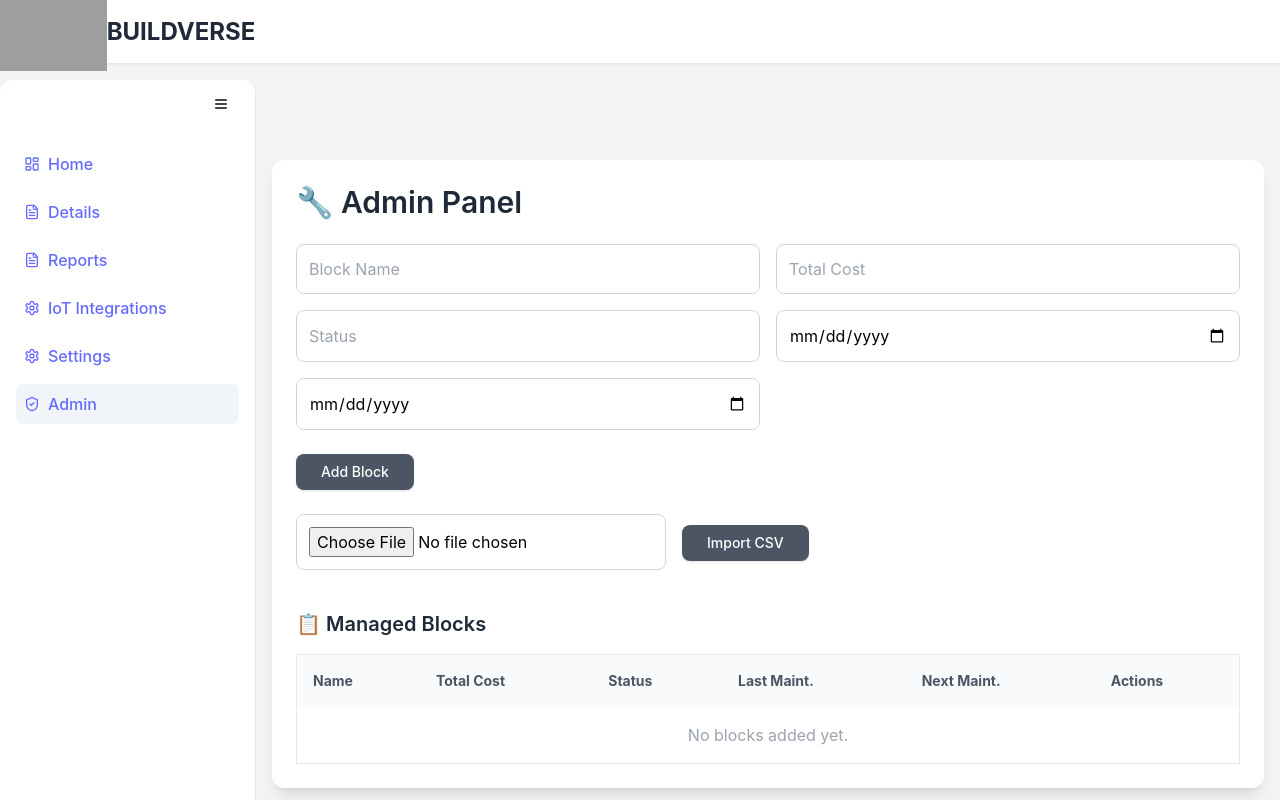
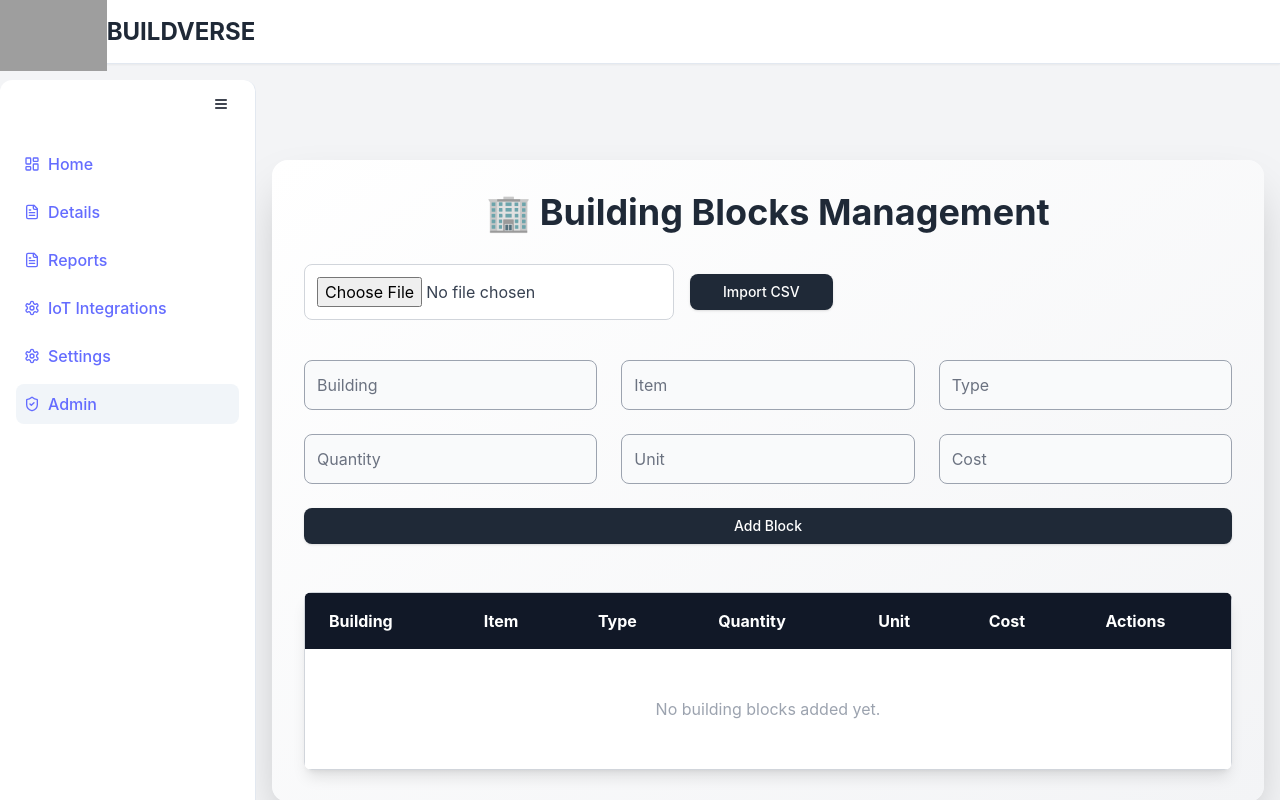
Before and after one commit to Manoj-Developer360/buildverse, a React (Vite) app: page /admin in a window 1280 px wide. Built offline with nearby package versions, Linux system fonts and the light colour scheme; grey boxes are pictures that could not be loaded.

Commit message:
Update Admin Panel

```diff
--- a/src/pages/AdminPanel.tsx
+++ b/src/pages/AdminPanel.tsx
@@ -7,22 +7,24 @@ import * as Papa from 'papaparse';
 
 interface Block {
   id: number;
-  name: string;
-  totalCost: string;
-  status: string;
-  lastMaintenance: string;
-  nextMaintenance: string;
+  building: string;
+  item: string;
+  type: string;
+  quantity: string;
+  unit: string;
+  cost: string;
 }
 
 const AdminPanel: React.FC = () => {
   const [blocks, setBlocks] = useState<Block[]>([]);
   const [formData, setFormData] = useState<Block>({
     id: 0,
-    name: '',
-    totalCost: '',
-    status: '',
-    lastMaintenance: '',
-    nextMaintenance: '',
+    building: '',
+    item: '',
+    type: '',
+    quantity: '',
+    unit: '',
+    cost: '',
   });
   const [file, setFile] = useState<File | null>(null);
 
@@ -35,12 +37,12 @@ const AdminPanel: React.FC = () => {
   };
 
   const handleSubmit = () => {
-    if (!formData.name || !formData.totalCost || !formData.status) {
+    if (!formData.building || !formData.item || !formData.type) {
       toast.error('Please fill in all required fields');
       return;
     }
 
-    if (formData.id) {
+    if (formData.id !== 0) {
       setBlocks((prev) =>
         prev.map((block) => (block.id === formData.id ? formData : block))
       );
@@ -51,16 +53,17 @@ const AdminPanel: React.FC = () => {
         id: Date.now(),
       };
       setBlocks((prev) => [...prev, newBlock]);
-      toast.success('Block added!');
+      toast.success('Block created successfully!');
     }
 
     setFormData({
       id: 0,
-      name: '',
-      totalCost: '',
-      status: '',
-      lastMaintenance: '',
-      nextMaintenance: '',
+      building: '',
+      item: '',
+      type: '',
+      quantity: '',
+      unit: '',
+      cost: '',
     });
   };
 
@@ -70,144 +73,131 @@ const AdminPanel: React.FC = () => {
 
   const handleDelete = (id: number) => {
     setBlocks((prev) => prev.filter((block) => block.id !== id));
-    toast.success('Block deleted!');
+    toast.success('Block deleted successfully!');
   };
 
   const handleFileChange = (e: React.ChangeEvent<HTMLInputElement>) => {
-    if (e.target.files) {
+    if (e.target.files?.length) {
       setFile(e.target.files[0]);
     }
   };
 
   const handleImport = () => {
     if (!file) {
-      toast.error('Please select a file to import.');
+      toast.error('Please select a CSV file to import.');
       return;
     }
 
-    Papa.parse(file as File, {
+    Papa.parse(file, {
       complete: (result) => {
-        const importedBlocks = result.data.map((row: any) => ({
-          id: Date.now(),
-          name: row[0],
-          totalCost: row[1],
-          status: row[2],
-          lastMaintenance: row[3],
-          nextMaintenance: row[4],
+        const importedBlocks = (result.data as string[][])
+          .filter((row, index) => {
+            if (index === 0) return false; // Ignore header
+            return row.length >= 6;
+          })
+          .map((row) => ({
+            id: Date.now() + Math.random(),
+            building: row[0] || '',
+            item: row[1] || '',
+            type: row[2] || '',
+            quantity: row[3] || '',
+            unit: row[4] || '',
+            cost: row[5] || '',
           }));
-        setBlocks(importedBlocks);
+        setBlocks((prev) => [...prev, ...importedBlocks]);
         toast.success('Blocks imported successfully!');
       },
       header: false,
+      skipEmptyLines: true,
     });
   };
 
   return (
-    <div className="p-6 mt-20 bg-white shadow-lg rounded-xl max-w-6xl mx-auto">
+    <div className="p-8 mt-20 bg-gradient-to-br from-white to-gray-100 shadow-2xl rounded-2xl max-w-7xl mx-auto">
       <Toaster />
-      <h2 className="text-3xl font-semibold text-gray-800 mb-6">🔧 Admin Panel</h2>
+      <h2 className="text-4xl font-bold text-gray-800 mb-8 text-center">🏢 Building Blocks Management</h2>
 
-      {/* Form Section */}
-      <div className="grid grid-cols-1 md:grid-cols-2 gap-4 mb-6">
-  <input
-    type="text"
-    name="name"
-    placeholder="Block Name"
-    value={formData.name}
-    onChange={handleChange}
-    className="border border-gray-300 bg-white rounded-lg p-3 text-black focus:outline-none focus:ring-2 focus:ring-gray-500"
-  />
-  <input
-    type="number"
-    name="totalCost"
-    placeholder="Total Cost"
-    value={formData.totalCost}
-    onChange={handleChange}
-    className="border border-gray-300 bg-white rounded-lg p-3 text-black focus:outline-none focus:ring-2 focus:ring-gray-500"
-  />
-  <input
-    type="text"
-    name="status"
-    placeholder="Status"
-    value={formData.status}
-    onChange={handleChange}
-    className="border border-gray-300 bg-white rounded-lg p-3 text-black focus:outline-none focus:ring-2 focus:ring-gray-500"
-  />
-  <input
-    type="date"
-    name="lastMaintenance"
-    value={formData.lastMaintenance}
-    onChange={handleChange}
-    className="border border-gray-300 bg-white rounded-lg p-3 text-black focus:outline-none focus:ring-2 focus:ring-gray-500"
-  />
-  <input
-    type="date"
-    name="nextMaintenance"
-    value={formData.nextMaintenance}
-    onChange={handleChange}
-    className="border border-gray-300 bg-white rounded-lg p-3 text-black focus:outline-none focus:ring-2 focus:ring-gray-500"
-  />
-</div>
-
-
-      <Button onClick={handleSubmit} className="bg-gray-600 text-white px-6 py-2 rounded-lg hover:bg-gray-700">
-        {formData.id ? 'Update Block' : 'Add Block'}
-      </Button>
-
-      {/* Import CSV Section */}
-      <div className="mt-6 mb-6">
+      {/* File Upload Section */}
+      <div className="flex flex-col md:flex-row items-center mb-10 gap-4">
         <input
           type="file"
+          accept=".csv"
           onChange={handleFileChange}
-    accept=".csv"
-    className="border border-gray-300 bg-white rounded-lg p-3 text-black focus:outline-none focus:ring-2 focus:ring-gray-500"
+          className="border border-gray-300 bg-white rounded-lg p-3 text-gray-700 focus:outline-none focus:ring-1 focus:ring-gray-400 w-full md:w-auto"
         />
         <Button
           onClick={handleImport}
-    className="bg-gray-600 text-white px-6 py-2 rounded-lg hover:bg-gray-700 ml-4"
+          className="bg-gray-800 text-white px-8 py-3 rounded-lg hover:bg-gray-700 w-full md:w-auto"
         >
           Import CSV
         </Button>
       </div>
 
+      {/* Form Section */}
+      <div className="grid grid-cols-1 md:grid-cols-3 gap-6 mb-12">
+        {['building', 'item', 'type', 'quantity', 'unit', 'cost'].map((field) => (
+          <input
+            key={field}
+            type="text"
+            name={field}
+            value={(formData as any)[field]}
+            onChange={handleChange}
+            placeholder={field.charAt(0).toUpperCase() + field.slice(1)}
+            className="border border-gray-400 bg-gray-50 rounded-lg p-3 text-gray-800 placeholder-gray-500 focus:outline-none focus:ring-1 focus:ring-gray-400 focus:border-gray-400"
+          />
+        ))}
+        <Button
+          onClick={handleSubmit}
+          className="col-span-1 md:col-span-3 bg-gray-800 text-white py-3 rounded-lg hover:bg-gray-700"
+        >
+          {formData.id ? 'Update Block' : 'Add Block'}
+        </Button>
+      </div>
 
       {/* Table Section */}
-      <div className="mt-10">
-        <h3 className="text-xl font-semibold text-gray-800 mb-4">📋 Managed Blocks</h3>
-        <div className="overflow-x-auto">
-          <table className="min-w-full border border-gray-200 rounded-lg text-left">
-            <thead className="bg-gray-50 text-sm text-gray-600">
+      <div className="overflow-x-auto rounded-lg shadow-lg">
+        <table className="min-w-full table-auto border border-gray-300">
+          <thead className="bg-gray-900 text-white">
             <tr>
-                <th className="p-4">Name</th>
-                <th className="p-4">Total Cost</th>
-                <th className="p-4">Status</th>
-                <th className="p-4">Last Maint.</th>
-                <th className="p-4">Next Maint.</th>
-                <th className="p-4">Actions</th>
+              <th className="px-6 py-4 text-left">Building</th>
+              <th className="px-6 py-4 text-left">Item</th>
+              <th className="px-6 py-4 text-left">Type</th>
+              <th className="px-6 py-4 text-left">Quantity</th>
+              <th className="px-6 py-4 text-left">Unit</th>
+              <th className="px-6 py-4 text-left">Cost</th>
+              <th className="px-6 py-4 text-left">Actions</th>
             </tr>
           </thead>
-            <tbody>
-              {blocks.map((block) => (
-                <tr key={block.id} className="border-t hover:bg-gray-50">
-                  <td className="p-4 text-gray-700">{block.name}</td>
-                  <td className="p-4 text-gray-700">${block.totalCost}</td>
-                  <td className="p-4 text-gray-700">{block.status}</td>
-                  <td className="p-4 text-gray-700">{block.lastMaintenance}</td>
-                  <td className="p-4 text-gray-700">{block.nextMaintenance}</td>
-                  <td className="p-4 space-x-2">
-                    <Button onClick={() => handleEdit(block)} className="bg-yellow-500 text-white px-3 py-1 rounded-lg">
+          <tbody className="bg-white text-gray-700">
+            {blocks.length > 0 ? (
+              blocks.map((block) => (
+                <tr key={block.id} className="border-b border-gray-200 hover:bg-gray-100">
+                  <td className="px-6 py-4">{block.building}</td>
+                  <td className="px-6 py-4">{block.item}</td>
+                  <td className="px-6 py-4">{block.type}</td>
+                  <td className="px-6 py-4">{block.quantity}</td>
+                  <td className="px-6 py-4">{block.unit}</td>
+                  <td className="px-6 py-4">Rs. {parseFloat(block.cost).toFixed(4)}</td>
+                  <td className="px-6 py-4 space-y-2">
+                    <Button
+                      onClick={() => handleEdit(block)}
+                      className="w-full bg-gray-700 text-white text-sm py-2 rounded-lg hover:bg-gray-600"
+                    >
                       Edit
                     </Button>
-                    <Button onClick={() => handleDelete(block.id)} className="bg-red-600 text-white px-3 py-1 rounded-lg">
+                    <Button
+                      onClick={() => handleDelete(block.id)}
+                      className="w-full bg-gray-500 text-white text-sm py-2 rounded-lg hover:bg-gray-600"
+                    >
                       Delete
                     </Button>
                   </td>
                 </tr>
-              ))}
-              {blocks.length === 0 && (
+              ))
+            ) : (
               <tr>
-                  <td colSpan={6} className="text-center p-4 text-gray-400">
-                    No blocks added yet.
+                <td colSpan={7} className="text-center px-6 py-12 text-gray-400">
+                  No building blocks added yet.
                 </td>
               </tr>
             )}
@@ -215,7 +205,6 @@ const AdminPanel: React.FC = () => {
         </table>
       </div>
     </div>
-    </div>
   );
 };
 
```
Lines whose indentation alone changed are shown as unchanged.
